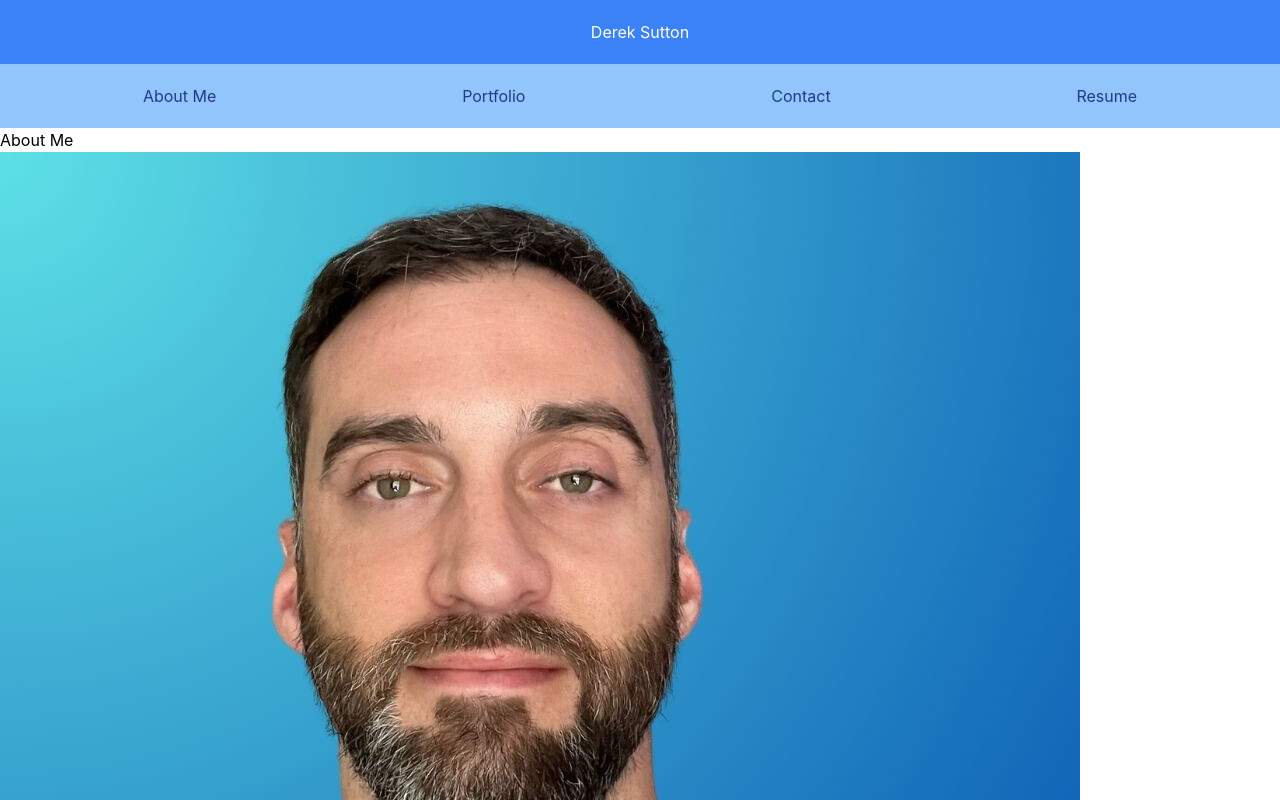
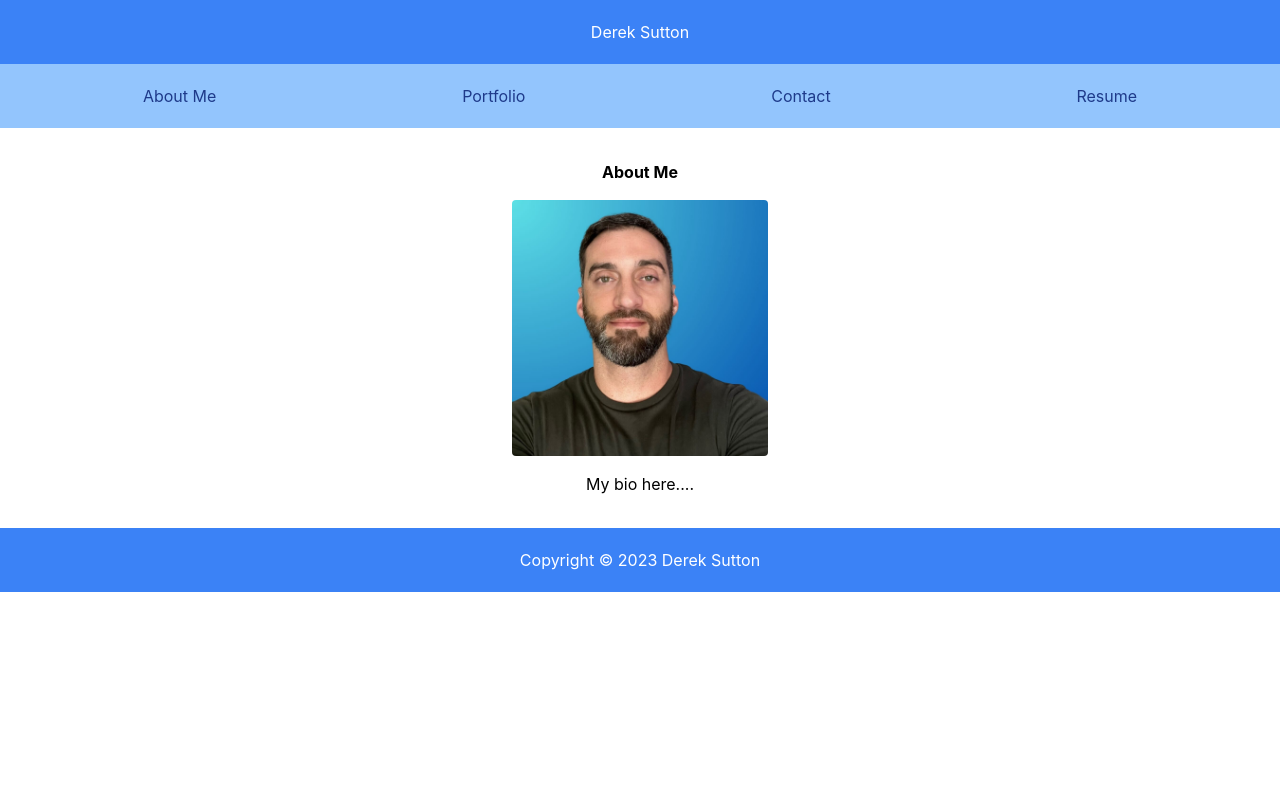
Before and after one commit to dereksutton/my-react-portfolio, a React (Create React App) app: page / in a window 1280 px wide. Shown: the top 800 px of the page. Built offline with nearby package versions, Linux system fonts and the light colour scheme; a web font is replaced by a local one.

Commit message:
started styling AboutMe.js component

```diff
--- a/src/components/AboutMe.js
+++ b/src/components/AboutMe.js
@@ -3,10 +3,14 @@ import Headshot from '../assets/Headshot.jpg';
 
 const AboutMe = () => {
     return (
-        <section>
-            <h2>About Me</h2>
-            <img src={Headshot} alt='Image of Derek Sutton' />
-            <p>
+        <section className="px-4 py-8 text-center">
+            <h2 className="text-2x1 font-bold">About Me</h2>
+            <img
+                className="w-64 mx-auto my-4 rounded"
+                src={Headshot}
+                alt='Image of Derek Sutton'
+            />
+            <p className="max-w-prose mx-auto">
                 My bio here....
             </p>
         </section>
--- a/src/components/Portfolio.js
+++ b/src/components/Portfolio.js
@@ -1,7 +1,48 @@
-import React from 'react';
+import React, { useState } from 'react';
 import Project from './Project';
 
-const Portfolio = ({ projects }) => {
+const Portfolio = () => {
+    const [projects] = useState([
+        {
+            name: 'Project 1',
+            image: '#',
+            link: '#',
+            github: '#'
+        },
+        {
+            name: 'Project 2',
+            image: '#',
+            link: '#',
+            github: '#'
+        },
+        {
+            name: 'Project 3',
+            image: '#',
+            link: '#',
+            github: '#'
+        },
+        {
+            name: 'Project 4',
+            image: '#',
+            link: '#',
+            github: '#'
+        },
+        {
+            name: 'Project 5',
+            image: '#',
+            link: '#',
+            github: '#'
+        },
+        {
+            name: 'Project 6',
+            image: '#',
+            link: '#',
+            github: '#'
+        },
+    ]);
+
+
+
         return (
         <section>
             <h2>Portfolio</h2>
```
